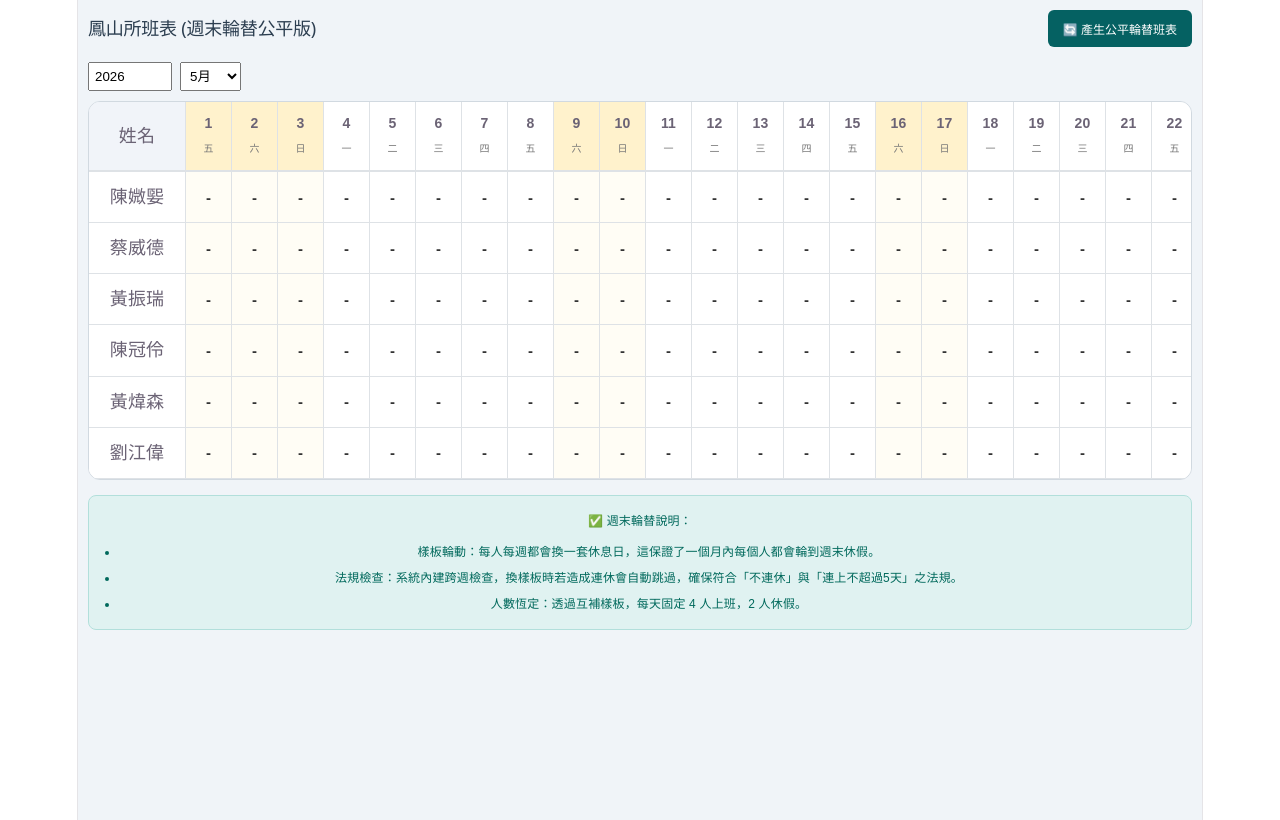
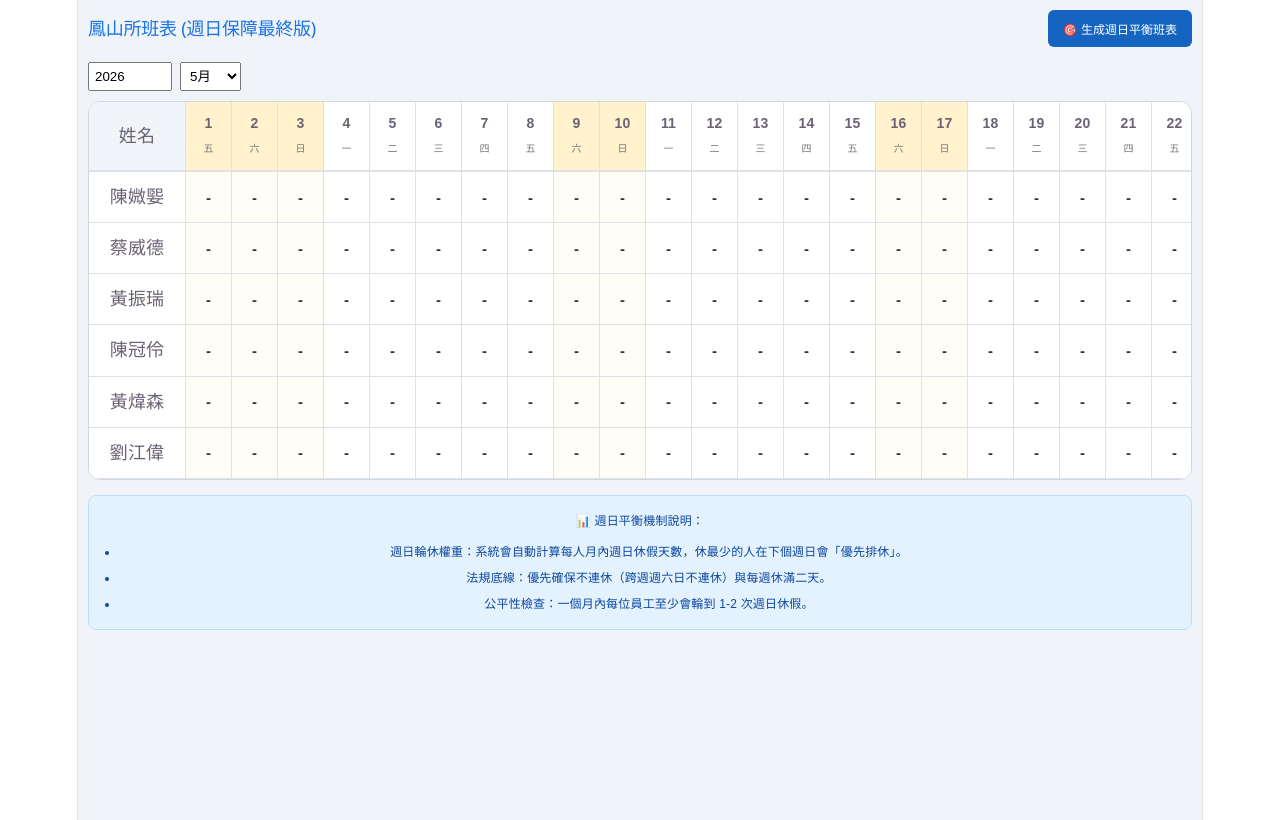
Before and after one commit to subarudms/fengshan-app, a React (Vite) app: page / in a window 1280 px wide. Built offline with nearby package versions, Linux system fonts and the light colour scheme.

Commit message:
Update App.jsx

```diff
--- a/src/App.jsx
+++ b/src/App.jsx
@@ -1,3 +1,4 @@
+
 import React, { useState, useEffect } from 'react';
 
 const App = () => {
@@ -13,40 +14,82 @@ const App = () => {
     let newData = {};
     const daysInMonth = days.length;
 
-    // 定義 6 套互補的休假模式 (每週休2天，且不連休)
+    // 初始化每人狀態：紀錄 A/C 班次數與「週日已休假次數」
+    let empStats = employees.reduce((acc, name) => {
+      acc[name] = { aCount: 0, cCount: 0, sundayOffCount: 0, weekOffCount: 0 };
+      return acc;
+    }, {});
+
+    // 核心樣板 (每週休二，且不連休)
     const baseTemplates = [
       [1, 4], [2, 5], [3, 6], [0, 3], [1, 5], [2, 4]
     ];
-
-    let empStats = employees.reduce((acc, name) => {
-      acc[name] = { aCount: 0, cCount: 0 };
-      return acc;
-    }, {});
 
     for (let d = 1; d <= daysInMonth; d++) {
       const date = new Date(year, month - 1, d);
       const dayOfWeek = date.getDay();
 
-      // 計算這是本月的第幾週 (0, 1, 2, 3...)
-      const weekIndex = Math.floor((d + new Date(year, month - 1, 1).getDay() - 1) / 7);
+      // 每逢週日，重置該週休假計數
+      if (dayOfWeek === 0) {
+        employees.forEach(n => empStats[n].weekOffCount = 0);
+      }
 
-      employees.forEach((name, index) => {
-        // 關鍵：每週讓員工使用的樣板順序「加 1」，實現輪替
-        // 這樣每個人都會輪流用到包含 0(日) 或 6(六) 的樣板
-        const templateIndex = (index + weekIndex) % baseTemplates.length;
-        const myOffDays = baseTemplates[templateIndex];
+      // --- 週日特殊處理邏輯：確保每人每月至少休一次週日 ---
+      if (dayOfWeek === 0) {
+        // 找出本月目前為止「週日休最少」的人
+        let candidates = [...employees].sort((a, b) => empStats[a].sundayOffCount - empStats[b].sundayOffCount);
 
-        if (myOffDays.includes(dayOfWeek)) {
-          // 額外檢查：防止跨週換樣板時造成連休
-          if (dayOfWeek === 0 && newData[`${name}-${d-1}`] === "休") {
-            // 如果週日剛好要換成休假樣板，但昨天(週六)已經休過，則今天強制上班
-            return;
+        let dailyOffCount = 0;
+        for (let name of candidates) {
+          if (dailyOffCount >= 2) break; // 依然維持週日 4 人上班
+
+          // 檢查法規：不能連休 (看週六有沒有休)
+          if (newData[`${name}-${d-1}`] !== "休") {
+            newData[`${name}-${d}`] = "休";
+            empStats[name].sundayOffCount++;
+            empStats[name].weekOffCount++;
+            dailyOffCount++;
           }
-          newData[`${name}-${d}`] = "休";
         }
-      });
+      }
 
-      // 分配上班人員的 A/C 班
+      // --- 平日與週六處理邏輯 ---
+      else {
+        // 根據員工 index 與週次，動態指派樣板 (確保平日休假分佈)
+        const weekIndex = Math.floor((d + new Date(year, month - 1, 1).getDay() - 1) / 7);
+
+        employees.forEach((name, index) => {
+          // 如果今天已經被週日邏輯排過或是已經休假了就跳過
+          if (newData[`${name}-${d}`]) return;
+
+          const templateIndex = (index + weekIndex) % baseTemplates.length;
+          const myOffDays = baseTemplates[templateIndex];
+
+          // 檢查：如果這週還沒休滿 2 天，且今天是樣板休假日
+          if (myOffDays.includes(dayOfWeek) && empStats[name].weekOffCount < 2) {
+            // 法規檢查：不連休、不連上 6 天
+            const yesterdayWasOff = newData[`${name}-${d-1}`] === "休";
+            if (!yesterdayWasOff) {
+              newData[`${name}-${d}`] = "休";
+              empStats[name].weekOffCount++;
+            }
+          }
+        });
+
+        // 補位檢查：如果到了週六 (dayOfWeek 6) 該週還沒休滿 2 天，強制排休
+        if (dayOfWeek === 6) {
+          employees.forEach(name => {
+            if (empStats[name].weekOffCount < 2 && newData[`${name}-${d}`] !== "休") {
+               if (newData[`${name}-${d-1}`] !== "休") {
+                  newData[`${name}-${d}`] = "休";
+                  empStats[name].weekOffCount++;
+               }
+            }
+          });
+        }
+      }
+
+      // --- 班別分配 (A/C 平衡) ---
       let workingStaff = employees.filter(name => newData[`${name}-${d}`] !== "休");
       workingStaff.sort((a, b) => empStats[a].aCount - empStats[b].aCount);
 
@@ -83,8 +126,8 @@ const App = () => {
   return (
     <div style={{ padding: '10px', fontFamily: 'sans-serif', backgroundColor: '#f0f4f8', minHeight: '100vh' }}>
       <div style={{ display: 'flex', justifyContent: 'space-between', alignItems: 'center', marginBottom: '15px' }}>
-        <h2 style={{ fontSize: '1rem', color: '#2c3e50', margin: 0 }}>鳳山所班表 (週末輪替公平版)</h2>
-        <button onClick={autoGenerate} style={{ padding: '10px 15px', backgroundColor: '#056162', color: 'white', border: 'none', borderRadius: '6px', fontSize: '12px', fontWeight: 'bold' }}>🔄 產生公平輪替班表</button>
+        <h2 style={{ fontSize: '1rem', color: '#1a73e8', margin: 0 }}>鳳山所班表 (週日保障最終版)</h2>
+        <button onClick={autoGenerate} style={{ padding: '10px 15px', backgroundColor: '#1565c0', color: 'white', border: 'none', borderRadius: '6px', fontSize: '12px', fontWeight: 'bold' }}>🎯 生成週日平衡班表</button>
       </div>
 
       <div style={{ marginBottom: '10px', display: 'flex', gap: '8px' }}>
@@ -132,12 +175,12 @@ const App = () => {
         </table>
       </div>
 
-      <div style={{ marginTop: '15px', padding: '12px', backgroundColor: '#e0f2f1', borderRadius: '8px', fontSize: '12px', color: '#00695c', border: '1px solid #b2dfdb' }}>
-        <strong>✅ 週末輪替說明：</strong>
+      <div style={{ marginTop: '15px', padding: '12px', backgroundColor: '#e3f2fd', borderRadius: '8px', fontSize: '12px', color: '#0d47a1', border: '1px solid #bbdefb' }}>
+        <strong>📊 週日平衡機制說明：</strong>
         <ul style={{ margin: '5px 0 0 18px', padding: 0 }}>
-          <li><strong>樣板輪動：</strong>每人每週都會換一套休息日，這保證了一個月內每個人都會輪到週末休假。</li>
-          <li><strong>法規檢查：</strong>系統內建跨週檢查，換樣板時若造成連休會自動跳過，確保符合「不連休」與「連上不超過5天」之法規。</li>
-          <li><strong>人數恆定：</strong>透過互補樣板，每天固定 4 人上班，2 人休假。</li>
+          <li><strong>週日輪休權重：</strong>系統會自動計算每人月內週日休假天數，休最少的人在下個週日會「優先排休」。</li>
+          <li><strong>法規底線：</strong>優先確保不連休（跨週週六日不連休）與每週休滿二天。</li>
+          <li><strong>公平性檢查：</strong>一個月內每位員工至少會輪到 1-2 次週日休假。</li>
         </ul>
       </div>
     </div>
```
